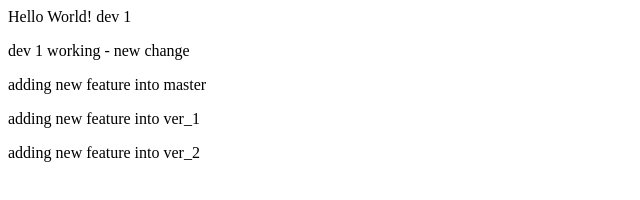
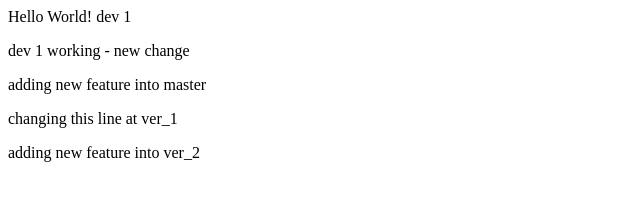
Before and after one commit to felipecembranelliorg/git-exercise, a plain HTML site: page index-1.html in a window 1280 px wide. Shown: the full height of the page, 0-640 px from the left. Drawn offline with Linux system fonts and the light colour scheme.

Commit message:
changing line 6 in ver_1

```diff
--- a/index-1.html
+++ b/index-1.html
@@ -3,7 +3,7 @@
 	<p>Hello World! dev 1</p>
     <p>dev 1 working - new change</p>
     <p>adding new feature into master</p>
-    <p>adding new feature into ver_1</p>
+    <p>changing this line at ver_1</p>
     <p>adding new feature into ver_2</p>
   </body>
 </html>
```
